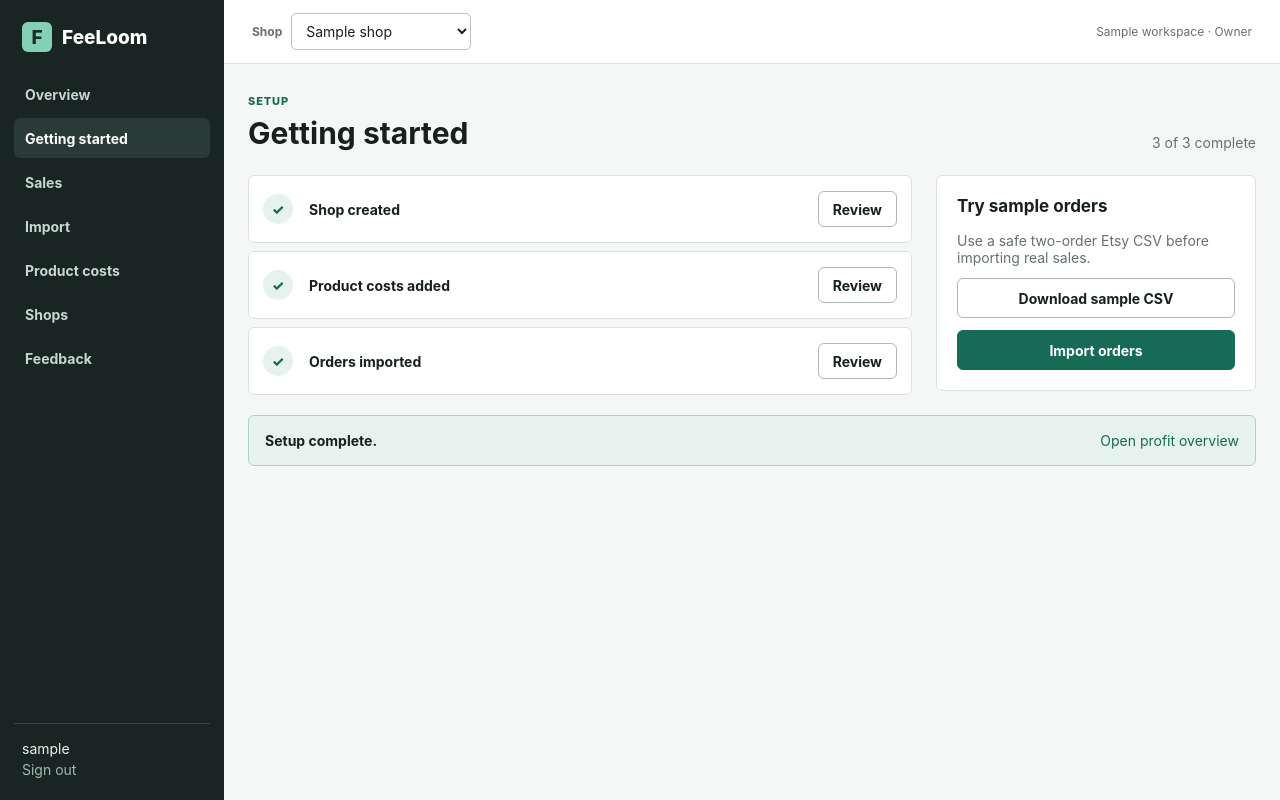
After one commit to sdepsen-coder/FeeLoom, a Django app: page /getting-started/ in a window 1280 px wide. The commit adds this page. Run offline with Django 5.2, Linux system fonts and the light colour scheme; a user stored in the database is signed in; tables that the repository leaves empty hold one stand-in row (values such as "Sample post").

Commit message:
Add seller onboarding checklist

```diff
--- a/accounts/tests.py
+++ b/accounts/tests.py
@@ -24,7 +24,7 @@ class SignupTests(TestCase):
         workspace = Workspace.objects.get(owner=user)
         membership = Membership.objects.get(workspace=workspace, user=user)
         shop = Shop.objects.get(workspace=workspace)
-        self.assertRedirects(response, reverse("dashboard"))
+        self.assertRedirects(response, reverse("getting_started"))
         self.assertEqual(workspace.name, "Maker Studio")
         self.assertEqual(shop.name, "Studio Gifts")
         self.assertEqual(membership.role, Membership.Role.OWNER)
--- a/accounts/views.py
+++ b/accounts/views.py
@@ -45,6 +45,6 @@ def signup(request):
             )
         login(request, user)
         request.session[ACTIVE_SHOP_SESSION_KEY] = shop.id
-        return redirect("dashboard")
+        return redirect("getting_started")
 
     return render(request, "accounts/signup.html", {"form": form})
--- a/dashboard/static/app.css
+++ b/dashboard/static/app.css
@@ -68,5 +68,6 @@ input:focus,select:focus { outline:3px solid #cce7dc; border-color:var(--green);
 .shop-list { display:grid; gap:8px; }.shop-row { display:flex; align-items:center; justify-content:space-between; gap:16px; padding:16px; border:1px solid var(--line); border-radius:6px; background:var(--panel); }.shop-row>div:first-child { display:grid; gap:4px; }.shop-row span,.shop-row small { color:var(--muted); font-size:12px; }
 .shop-row .sync-error { color:var(--coral); }
 .feedback-layout { width:min(620px,100%); }.feedback-panel { padding:24px; }.feedback-thanks { display:grid; justify-items:start; gap:12px; }.feedback-thanks strong { font-size:24px; }.feedback-thanks p { margin:0; color:var(--muted); }
-@media (max-width:900px) { .app-shell{grid-template-columns:1fr}.sidebar{position:static;width:100%;height:auto;padding:12px 16px;flex-direction:row;align-items:center;gap:16px;overflow-x:auto}.brand{padding:0}.side-nav{display:flex}.side-nav a{white-space:nowrap}.sidebar-footer{display:none}.metric-grid{grid-template-columns:repeat(2,minmax(0,1fr))}.split-layout,.detail-grid{grid-template-columns:1fr} }
-@media (max-width:600px) { .page{width:min(100% - 24px,1240px);padding-top:22px}.topbar{height:auto;min-height:64px;padding:10px 12px}.topbar-meta{display:none!important}.shop-switcher{width:100%}.shop-switcher select{flex:1;min-width:0}.brand span:last-child{display:none}.metric-grid,.import-result{grid-template-columns:1fr}.filter-bar{align-items:stretch;flex-direction:column}.page-heading,.section-heading,.shop-row{align-items:flex-start;flex-direction:column;gap:8px}h1{font-size:25px} }
+.setup-banner { display:flex; align-items:center; justify-content:space-between; gap:18px; margin-bottom:18px; padding:16px 18px; border:1px solid #acd2c4; border-radius:6px; background:var(--green-soft); }.setup-banner>div { display:grid; gap:4px; }.setup-banner span,.setup-count,.sample-panel p { color:var(--muted); }.setup-layout { display:grid; grid-template-columns:minmax(0,1fr) 320px; gap:24px; align-items:start; }.setup-list { display:grid; gap:8px; }.setup-step { min-height:68px; display:grid; grid-template-columns:34px minmax(0,1fr) auto; align-items:center; gap:12px; padding:12px 14px; border:1px solid var(--line); border-radius:6px; background:var(--panel); }.step-marker { width:30px; height:30px; display:grid; place-items:center; border-radius:50%; color:var(--muted); background:#eef1f0; font-weight:800; }.step-done .step-marker { color:var(--green); background:var(--green-soft); }.sample-panel { display:grid; gap:12px; }.sample-panel p { margin:0; }.setup-complete { display:flex; justify-content:space-between; gap:16px; margin-top:20px; padding:16px; border:1px solid #acd2c4; border-radius:6px; background:var(--green-soft); }
+@media (max-width:900px) { .app-shell{grid-template-columns:1fr}.sidebar{position:static;width:100%;height:auto;padding:12px 16px;flex-direction:row;align-items:center;gap:16px;overflow-x:auto}.brand{padding:0}.side-nav{display:flex}.side-nav a{white-space:nowrap}.sidebar-footer{display:none}.metric-grid{grid-template-columns:repeat(2,minmax(0,1fr))}.split-layout,.detail-grid,.setup-layout{grid-template-columns:1fr} }
+@media (max-width:600px) { .page{width:min(100% - 24px,1240px);padding-top:22px}.topbar{height:auto;min-height:64px;padding:10px 12px}.topbar-meta{display:none!important}.shop-switcher{width:100%}.shop-switcher select{flex:1;min-width:0}.brand span:last-child{display:none}.metric-grid,.import-result{grid-template-columns:1fr}.filter-bar{align-items:stretch;flex-direction:column}.page-heading,.section-heading,.shop-row,.setup-banner,.setup-complete{align-items:flex-start;flex-direction:column;gap:8px}.setup-step{grid-template-columns:34px minmax(0,1fr)}.setup-step a{grid-column:1/-1;width:100%}h1{font-size:25px} }
--- a/dashboard/urls.py
+++ b/dashboard/urls.py
@@ -1,6 +1,6 @@
 from django.urls import path
 
-from .views import dashboard, export_sales, feedback, import_sales, product_costs, sale_detail, sales_table, shops, switch_shop, toggle_shop
+from .views import dashboard, download_sample_csv, export_sales, feedback, getting_started, import_sales, product_costs, sale_detail, sales_table, shops, switch_shop, toggle_shop
 
 
 urlpatterns = [
@@ -14,4 +14,6 @@ urlpatterns = [
     path("shops/switch/", switch_shop, name="switch_shop"),
     path("shops/<int:shop_id>/toggle/", toggle_shop, name="toggle_shop"),
     path("feedback/", feedback, name="feedback"),
+    path("getting-started/", getting_started, name="getting_started"),
+    path("sample-data/etsy-orders.csv", download_sample_csv, name="download_sample_csv"),
 ]
--- a/dashboard/views.py
+++ b/dashboard/views.py
@@ -1,10 +1,12 @@
 import csv
 from decimal import Decimal
+from pathlib import Path
 
+from django.conf import settings
 from django.contrib.auth.decorators import login_required
 from django.core.exceptions import PermissionDenied
 from django.db.models import Q, Sum
-from django.http import HttpResponse
+from django.http import FileResponse, HttpResponse
 from django.shortcuts import get_object_or_404, redirect, render
 from django.urls import reverse
 from django.utils.http import url_has_allowed_host_and_scheme
@@ -110,6 +112,7 @@ def dashboard(request):
             "margin": net_profit / gross_sales * 100 if gross_sales else Decimal("0"),
             "loss_count": orders.filter(profit_status=Order.ProfitStatus.LOSS).count(),
             "recent_orders": orders.select_related("shop").prefetch_related("items")[:8],
+            "show_getting_started": not orders.exists(),
         }
     )
     return render(request, "dashboard/home.html", context)
@@ -261,3 +264,38 @@ def feedback(request):
         return redirect(f"{reverse('feedback')}?sent=1")
     context.update({"form": form, "feedback_sent": request.GET.get("sent") == "1"})
     return render(request, "dashboard/feedback.html", context)
+
+
+@login_required
+def getting_started(request):
+    context = workspace_context(request)
+    if not context["membership"]:
+        raise PermissionDenied
+    active_shops = context["shops"]
+    has_costs = ProductCost.objects.filter(shop__in=active_shops).exists()
+    has_orders = Order.objects.filter(shop__in=active_shops).exists()
+    steps = [
+        {"label": "Shop created", "done": bool(active_shops), "url": reverse("shops")},
+        {"label": "Product costs added", "done": has_costs, "url": reverse("product_costs")},
+        {"label": "Orders imported", "done": has_orders, "url": reverse("import_sales")},
+    ]
+    context.update(
+        {
+            "setup_steps": steps,
+            "completed_steps": sum(step["done"] for step in steps),
+            "total_steps": len(steps),
+            "setup_complete": all(step["done"] for step in steps),
+        }
+    )
+    return render(request, "dashboard/getting_started.html", context)
+
+
+@login_required
+def download_sample_csv(request):
+    sample_path = Path(settings.BASE_DIR) / "sample_data" / "EtsySoldOrdersSample.csv"
+    return FileResponse(
+        sample_path.open("rb"),
+        as_attachment=True,
+        filename="FeeLoom-Etsy-Orders-Sample.csv",
+        content_type="text/csv",
+    )
--- a/templates/base.html
+++ b/templates/base.html
@@ -14,6 +14,7 @@
         {% if request.user.is_authenticated %}
           <nav class="side-nav" aria-label="Workspace">
             <a class="{% if request.resolver_match.url_name == 'dashboard' %}active{% endif %}" href="{% url 'dashboard' %}">Overview</a>
+            <a class="{% if request.resolver_match.url_name == 'getting_started' %}active{% endif %}" href="{% url 'getting_started' %}">Getting started</a>
             <a class="{% if request.resolver_match.url_name == 'sales_table' or request.resolver_match.url_name == 'sale_detail' %}active{% endif %}" href="{% url 'sales_table' %}">Sales</a>
             <a class="{% if request.resolver_match.url_name == 'import_sales' %}active{% endif %}" href="{% url 'import_sales' %}">Import</a>
             <a class="{% if request.resolver_match.url_name == 'product_costs' %}active{% endif %}" href="{% url 'product_costs' %}">Product costs</a>
--- /dev/null
+++ b/templates/dashboard/getting_started.html
@@ -0,0 +1,14 @@
+{% extends "base.html" %}
+{% block title %}Getting started | FeeLoom{% endblock %}
+{% block content %}
+  <header class="page-heading"><div><p class="eyebrow">SETUP</p><h1>Getting started</h1></div><span class="setup-count">{{ completed_steps }} of {{ total_steps }} complete</span></header>
+  <div class="setup-layout">
+    <section class="setup-list" aria-label="Setup progress">
+      {% for step in setup_steps %}
+        <article class="setup-step {% if step.done %}step-done{% endif %}"><span class="step-marker">{% if step.done %}&#10003;{% else %}{{ forloop.counter }}{% endif %}</span><strong>{{ step.label }}</strong><a class="secondary-button compact" href="{{ step.url }}">{% if step.done %}Review{% else %}Open{% endif %}</a></article>
+      {% endfor %}
+    </section>
+    <aside class="form-panel sample-panel"><h2>Try sample orders</h2><p>Use a safe two-order Etsy CSV before importing real sales.</p><a class="secondary-button" href="{% url 'download_sample_csv' %}">Download sample CSV</a><a class="primary-button" href="{% url 'import_sales' %}">Import orders</a></aside>
+  </div>
+  {% if setup_complete %}<section class="setup-complete"><strong>Setup complete.</strong><a href="{% url 'dashboard' %}">Open profit overview</a></section>{% endif %}
+{% endblock %}
--- a/templates/dashboard/home.html
+++ b/templates/dashboard/home.html
@@ -3,6 +3,7 @@
 {% block topbar_actions %}<a class="primary-button compact" href="{% url 'sales_table' %}">View sales</a>{% endblock %}
 {% block content %}
   <header class="page-heading"><div><p class="eyebrow">PROFIT OVERVIEW</p><h1>Know what every sale keeps.</h1></div></header>
+  {% if show_getting_started %}<section class="setup-banner"><div><strong>Your workspace is ready.</strong><span>Complete setup to see your first profit report.</span></div><a class="primary-button" href="{% url 'getting_started' %}">Continue setup</a></section>{% endif %}
   <section class="metric-grid" aria-label="Profit summary">
     <article class="metric"><span>Gross sales</span><strong>{{ display_currency }} {{ gross_sales|floatformat:2 }}</strong></article>
     <article class="metric"><span>Etsy fees</span><strong>{{ display_currency }} {{ total_fees|floatformat:2 }}</strong></article>
```
Also changed, not shown: dashboard/tests.py (+20 -0 lines).
